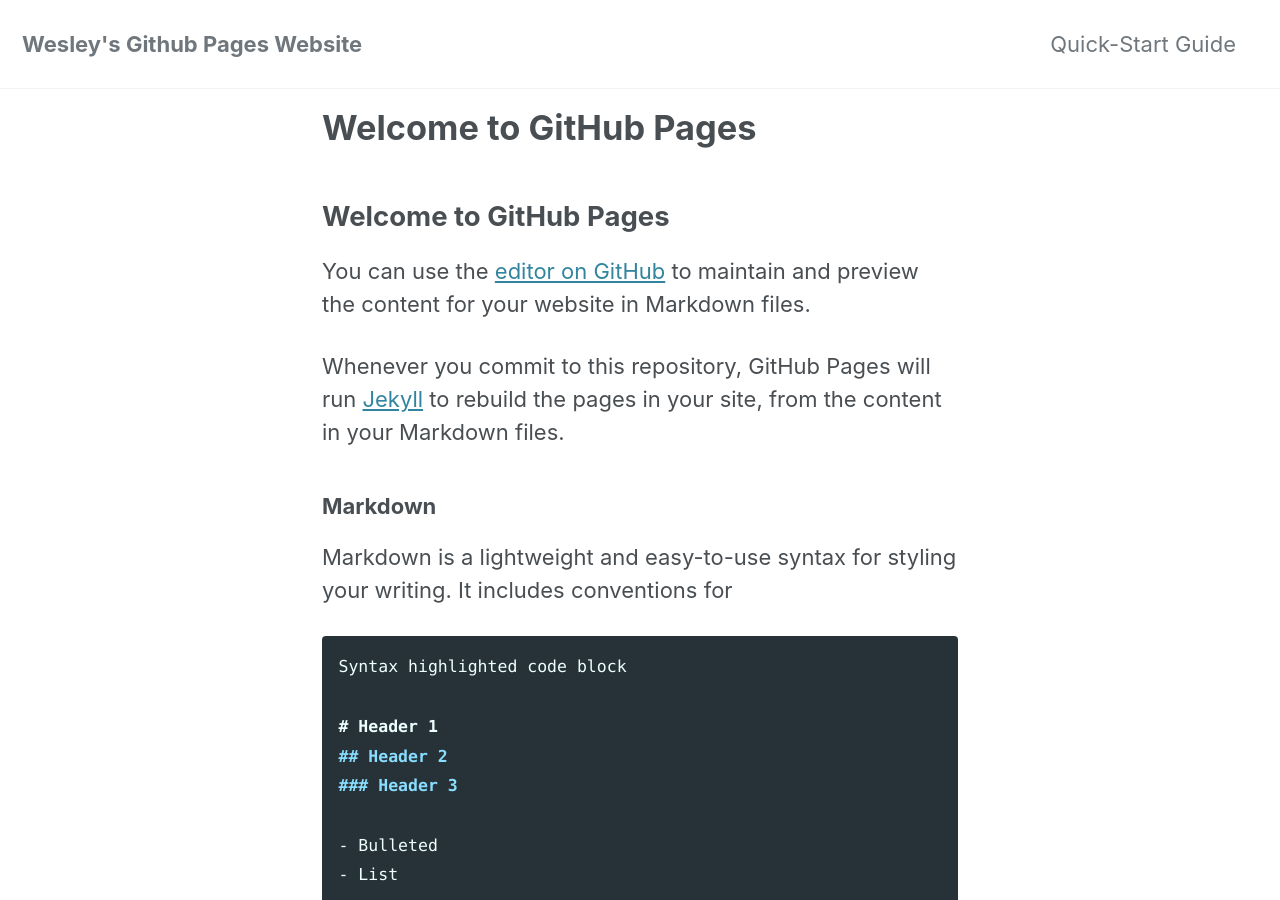
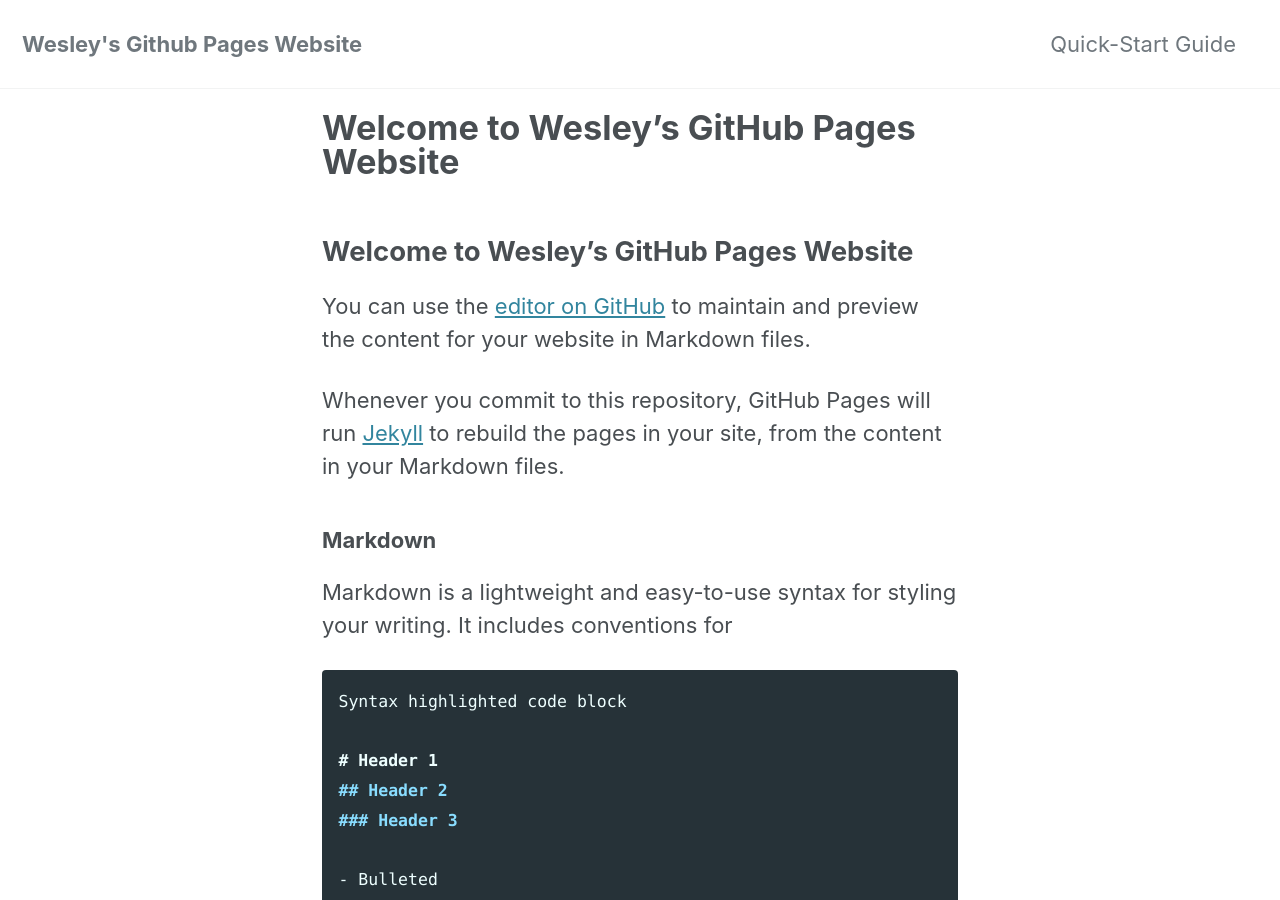
Before and after one commit to wesleycombs/website, a Jekyll site: the page built from index.md, in a window 1280 px wide and 900 px high. Built offline with Jekyll 4.4.1, drawn with Linux system fonts in a browser that asks for light colours; cached includes are drawn as plain includes; nearby versions of some CDN libraries; our own code applies the rules of GitHub Pages for plain Markdown files; the list of posts is cut into pages by our own code.

Commit message:
Changed site title.

```diff
--- a/index.md
+++ b/index.md
@@ -1,4 +1,4 @@
-## Welcome to GitHub Pages
+## Welcome to Wesley's GitHub Pages Website
 
 You can use the [editor on GitHub](https://github.com/wesleycombs/website/edit/master/index.md) to maintain and preview the content for your website in Markdown files.
 
```
